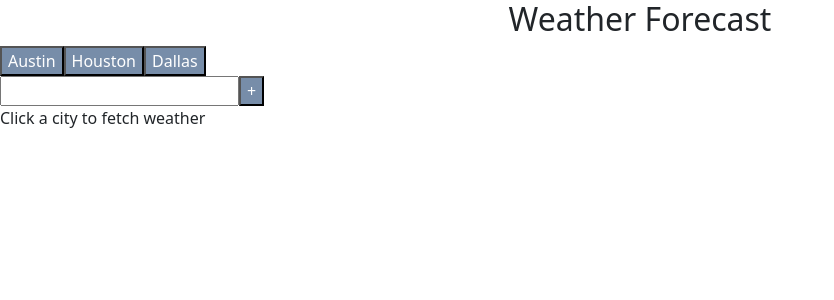
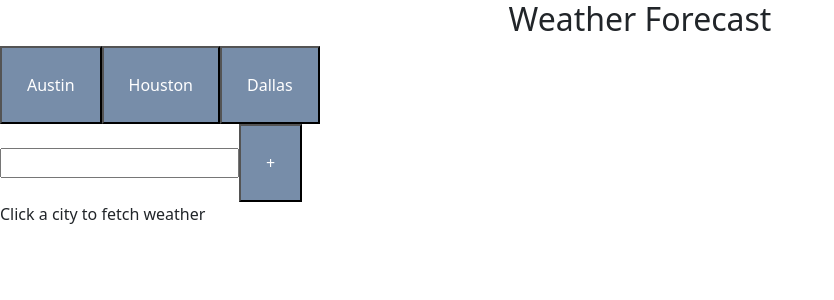
Before and after one commit to oliviamates/cs378-p4, a React (Create React App) app: page / in a window 1280 px wide. Shown: the top 300 px of the page, without its empty margins (0-834 px from the left). Built offline with nearby package versions, Linux system fonts and the light colour scheme.

Commit message:
more css

```diff
--- a/src/App.css
+++ b/src/App.css
@@ -9,6 +9,8 @@ body {
 button {
   background-color: #778da9;
   color: white;
+  padding: 25px;
+
 }
 
 h2 {
--- a/src/App.js
+++ b/src/App.js
@@ -51,7 +51,7 @@ function App() {
       <button onClick={() => getWeather("Dallas")}>Dallas</button>
       <br></br>
       <input type="text" id="city" name="city"/>
-      <button onClick={() => typedCity()}>+</button>
+      <button id = "add" onClick={() => typedCity()}>+</button>
 
       {weatherData ? (
         <div>
```
Also changed, not shown: 10 other files (tests, documents, lock files or other folders).
